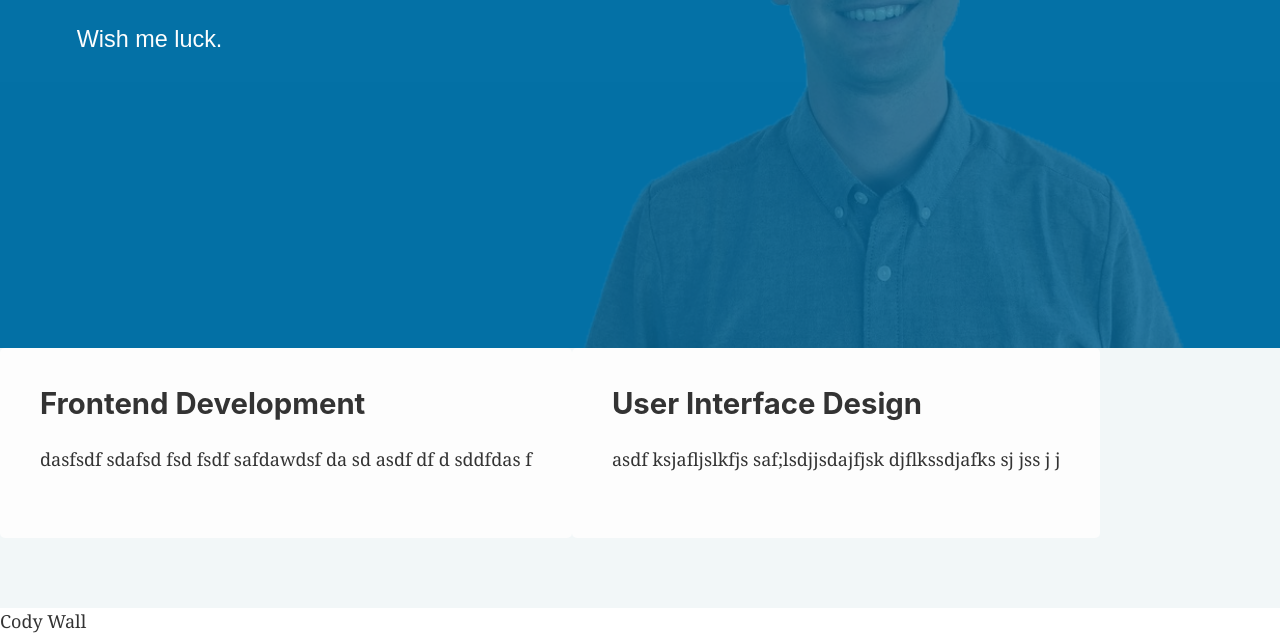
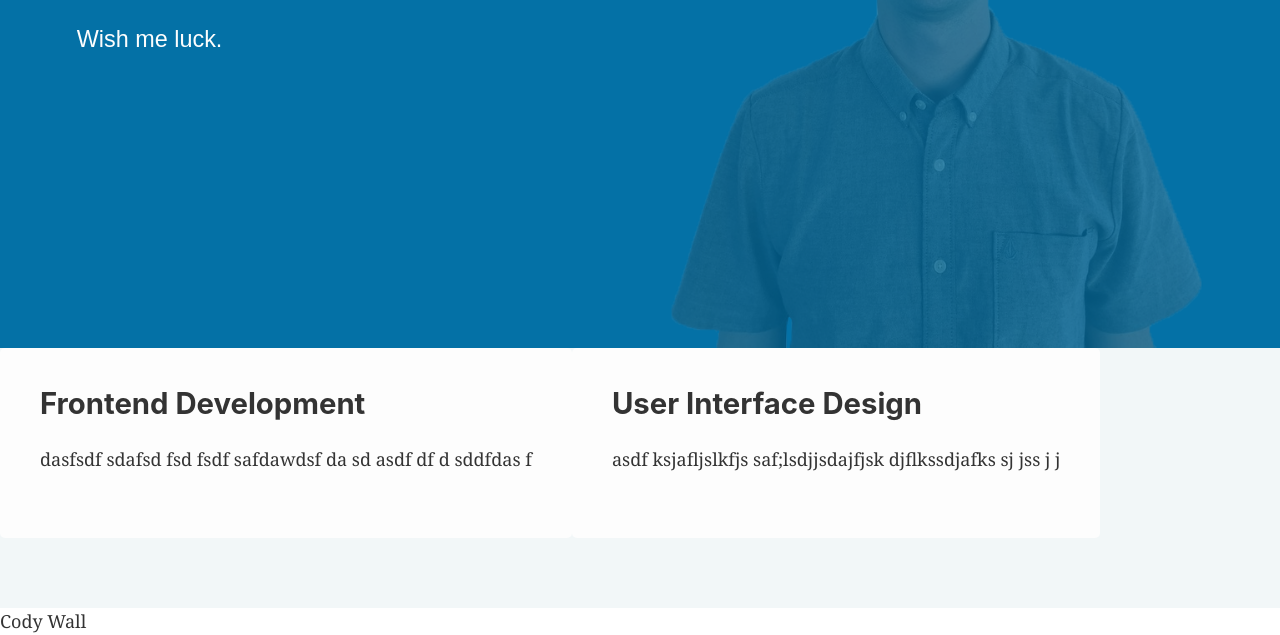
Before and after one commit to codywall/personal-portfolio, a Gatsby site: page / in a window 1280 px wide. Shown: the part 348-983 px from the top of the page. Built offline with nearby package versions, Linux system fonts and the light colour scheme; Gatsby itself is replaced by a stand-in of ours.

Commit message:
replaced gatsby-image with direct import

```diff
--- a/gatsby-config.js
+++ b/gatsby-config.js
@@ -15,8 +15,6 @@ module.exports = {
         path: `${__dirname}/src/images`
       }
     },
-    `gatsby-transformer-sharp`,
-    `gatsby-plugin-sharp`,
     {
       resolve: `gatsby-plugin-manifest`,
       options: {
--- a/package.json
+++ b/package.json
@@ -15,10 +15,8 @@
     "gatsby-plugin-manifest": "^2.2.23",
     "gatsby-plugin-offline": "^3.0.16",
     "gatsby-plugin-react-helmet": "^3.1.13",
-    "gatsby-plugin-sharp": "^2.3.2",
     "gatsby-plugin-styled-components": "^3.1.12",
     "gatsby-source-filesystem": "^2.1.36",
-    "gatsby-transformer-sharp": "^2.3.5",
     "prop-types": "^15.7.2",
     "react": "^16.10.2",
     "react-dom": "^16.10.2",
--- a/src/components/hero.js
+++ b/src/components/hero.js
@@ -1,8 +1,7 @@
+/* eslint-disable react/jsx-props-no-spreading */
 import React from 'react';
 import styled from '@emotion/styled';
-import Img from 'gatsby-image';
-import { useStaticQuery, graphql } from 'gatsby';
-// import headshot from '../images/headshot.png';
+import headshot from '../images/headshot.png';
 import device from '../utils/breakpoints';
 import Colors from '../utils/colors';
 
@@ -48,45 +47,27 @@ const HeroBody = styled('h3')`
   max-width: 85vw;
 `;
 
-const HeroImage = styled(Img)`
+const HeroImageWrapper = styled('div')`
   background-color: ${Colors.primary};
   opacity: 0.4;
-  height: auto;
   z-index: 3;
-  position: static !important;
+`;
 
-  picture img {
-    max-width: 700px;
-    bottom: -20vh;
-    height: auto;
-    margin-left: 40vw;
+const HeroImage = styled('img')`
+  position: absolute;
+  padding: 0;
   opacity: 0.66;
-  }
-  @media ${device.mobileL} {
-    width: auto;
-    max-height: 800px;
-    margin-left: 0;
+  margin: 0;
+  max-height: 70vh;
+  bottom: 0;
+
+  @media ${device.tablet} {
+    max-height: 750px;
+    margin-left: 50vw;
   }
 `;
 
-export default () => {
-  const data = useStaticQuery(graphql`
-    query MyQuery {
-      file(relativePath: { eq: "headshot.png" }) {
-        childImageSharp {
-          fluid {
-            aspectRatio
-            base64
-            sizes
-            src
-            srcSet
-          }
-        }
-      }
-    }
-  `);
-
-  return (
+const Hero = () => (
   <HeroWrapper>
     <HeroTextWrapper>
       <HeroHeadline>
@@ -98,7 +79,10 @@ export default () => {
       </HeroHeadline>
       <HeroBody>Wish me luck.</HeroBody>
     </HeroTextWrapper>
-      <HeroImage fluid={data.file.childImageSharp.fluid} alt="headshot" />
+    <HeroImageWrapper>
+      <HeroImage src={headshot} alt="headshot" />
+    </HeroImageWrapper>
   </HeroWrapper>
 );
-};
+
+export default Hero;
```
Lines whose indentation alone changed are shown as unchanged.
